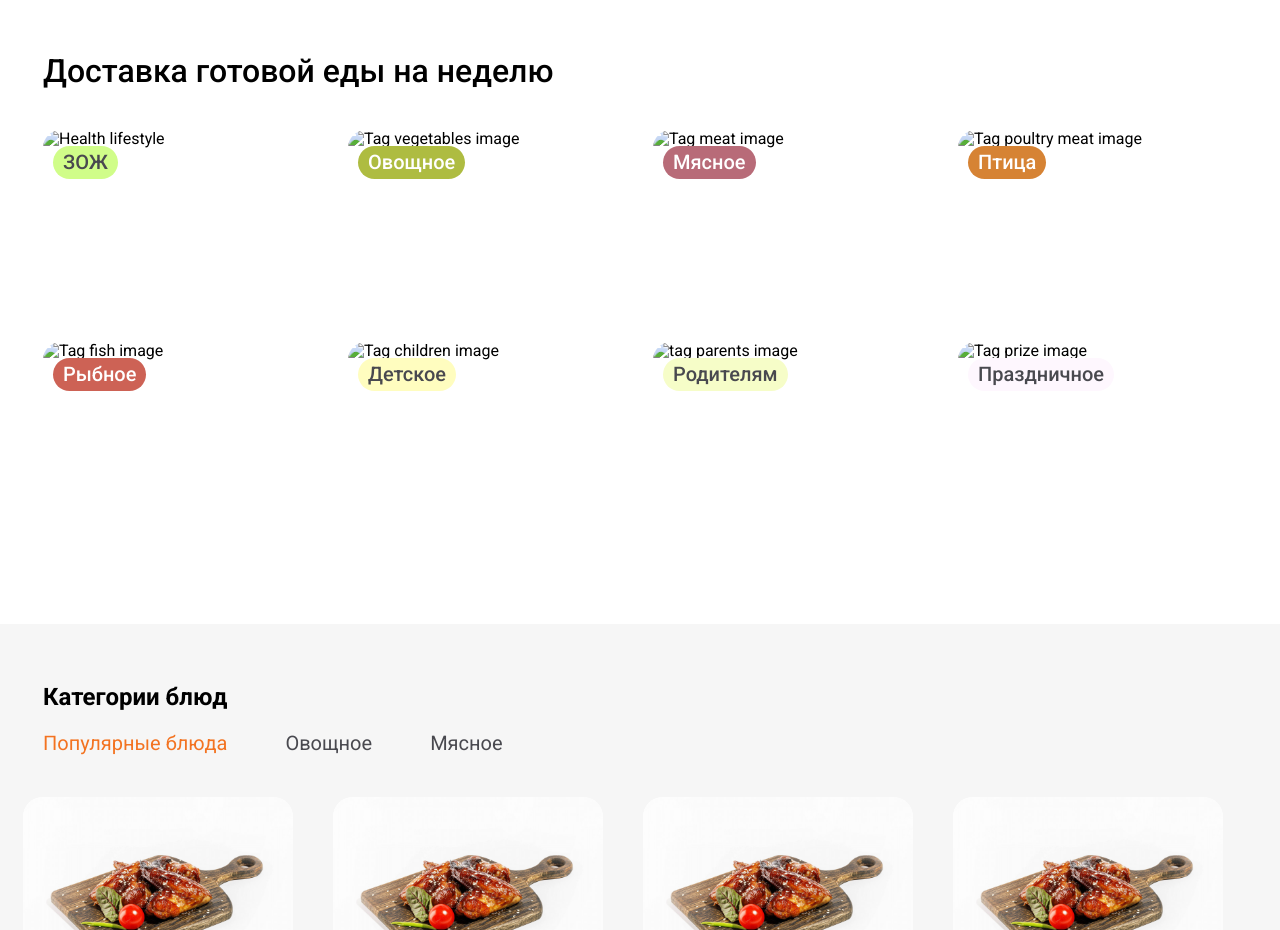
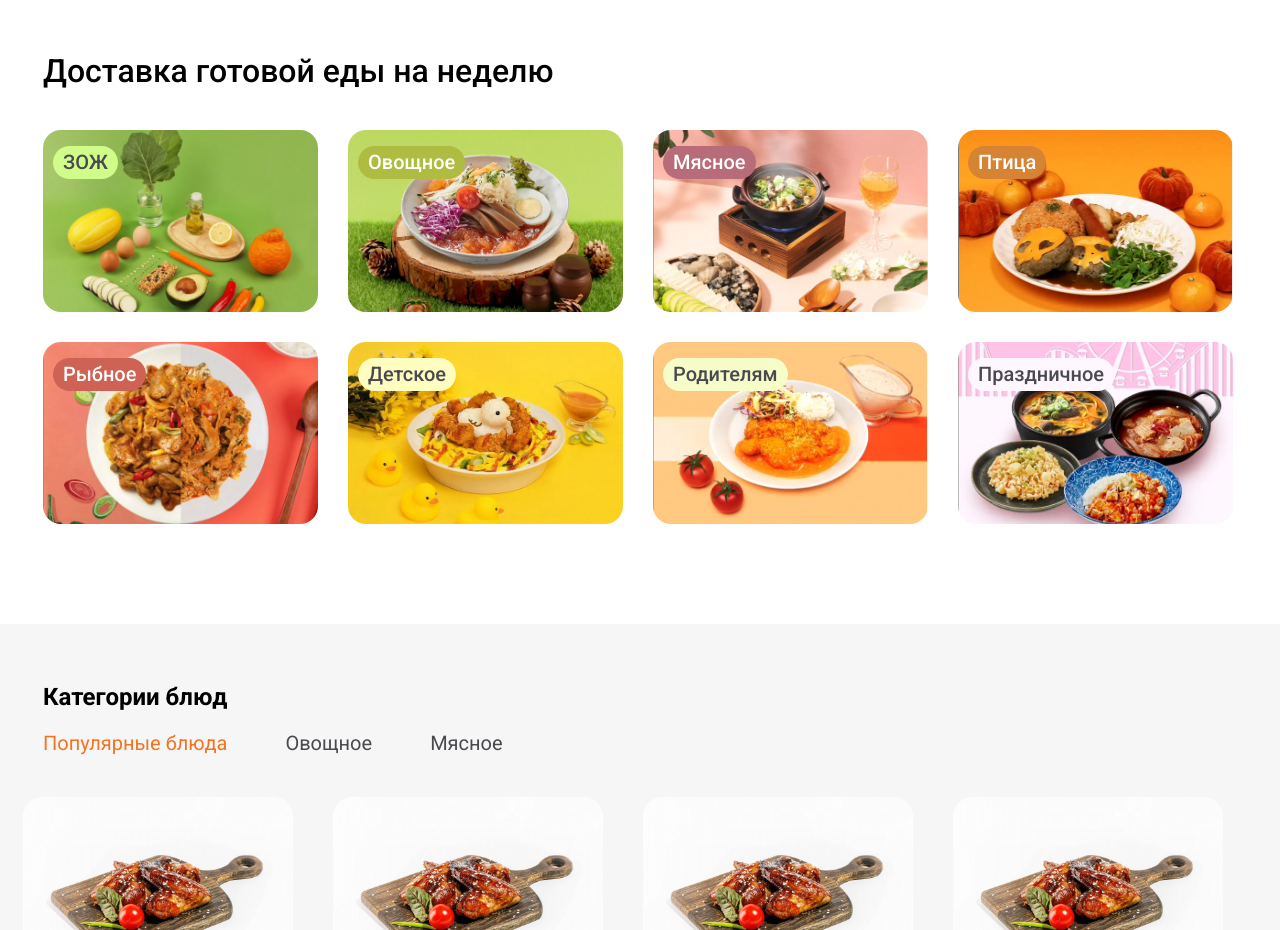
Before and after one commit to KutkinRoman/index.food, a plain HTML site: page index.html in a window 1280 px wide. Shown: the part 1860-2790 px from the top of the page. Drawn offline with nearby package versions, Linux system fonts and the light colour scheme; files that its build step writes are made by us from their sources; the site is published under a folder, as on GitHub Pages, so addresses that start at the root find nothing.

Commit message:
Lesson_3

```diff
--- a/index.html
+++ b/index.html
@@ -99,42 +99,42 @@
         <h2 class="section-title">Доставка готовой еды на неделю</h2>
         <div class="delivery-cards">
             <div class="delivery-card">
-                <img src="/img/delivery-week/card-1.png" alt="Health lifestyle" class="delivery-img">
+                <img src="img/delivery-week/card-1.png" alt="Health lifestyle" class="delivery-img">
                 <span class="delivery-tag tag-health">ЗОЖ</span>
             </div>
             <!-- /.delivery-card -->
             <div class="delivery-card">
-                <img src="/img/delivery-week/card-2.png" alt="Tag vegetables image" class="delivery-img">
+                <img src="img/delivery-week/card-2.png" alt="Tag vegetables image" class="delivery-img">
                 <span class="delivery-tag tag-vegetables">Овощное</span>
             </div>
             <!-- /.delivery-card -->
             <div class="delivery-card">
-                <img src="/img/delivery-week/card-3.png" alt="Tag meat image" class="delivery-img">
+                <img src="img/delivery-week/card-3.png" alt="Tag meat image" class="delivery-img">
                 <span class="delivery-tag tag-meat">Мясное</span>
             </div>
             <!-- /.delivery-card -->
             <div class="delivery-card">
-                <img src="/img/delivery-week/card-4.png" alt="Tag poultry meat image" class="delivery-img">
+                <img src="img/delivery-week/card-4.png" alt="Tag poultry meat image" class="delivery-img">
                 <span class="delivery-tag tag-poultry-meat">Птица</span>
             </div>
             <!-- /.delivery-card -->
             <div class="delivery-card">
-                <img src="/img/delivery-week/card-5.png" alt="Tag fish image" class="delivery-img">
+                <img src="img/delivery-week/card-5.png" alt="Tag fish image" class="delivery-img">
                 <span class="delivery-tag tag-fish">Рыбное</span>
             </div>
             <!-- /.delivery-card -->
             <div class="delivery-card">
-                <img src="/img/delivery-week/card-6.png" alt="Tag children image" class="delivery-img">
+                <img src="img/delivery-week/card-6.png" alt="Tag children image" class="delivery-img">
                 <span class="delivery-tag tag-children">Детское</span>
             </div>
             <!-- /.delivery-card -->
             <div class="delivery-card">
-                <img src="/img/delivery-week/card-7.png" alt="tag parents image" class="delivery-img">
+                <img src="img/delivery-week/card-7.png" alt="tag parents image" class="delivery-img">
                 <span class="delivery-tag tag-parents">Родителям</span>
             </div>
             <!-- /.delivery-card -->
             <div class="delivery-card">
-                <img src="/img/delivery-week/card-8.png" alt="Tag prize image" class="delivery-img">
+                <img src="img/delivery-week/card-8.png" alt="Tag prize image" class="delivery-img">
                 <span class="delivery-tag tag-prize">Праздничное</span>
             </div>
             <!-- /.delivery-card -->
```
